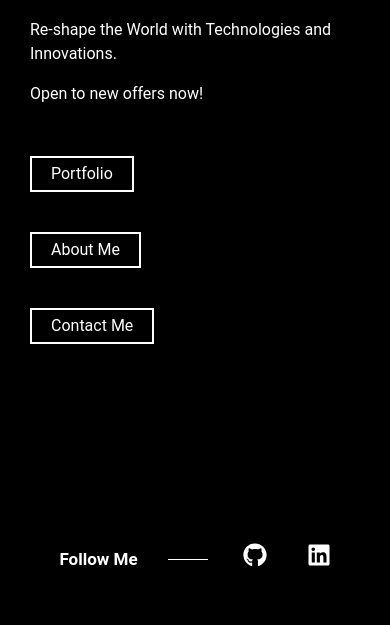
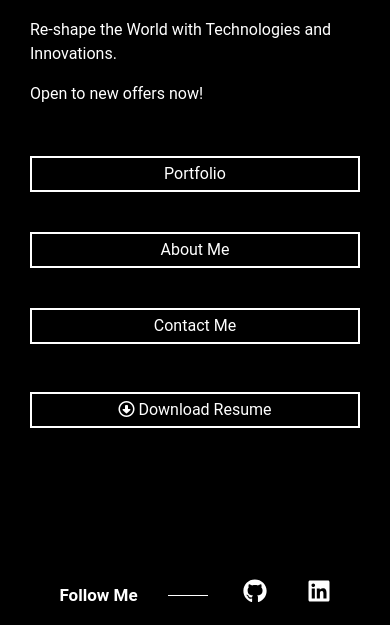
Before and after one commit to jameslovescoding/james-cao-portfolio, a React app: page / in a window 390 px wide. Shown: the part 695-1320 px from the top of the page. Built offline with nearby package versions, Linux system fonts and the light colour scheme; some packages are replaced by stand-ins of ours; no server answers.

Commit message:
added resume files

```diff
--- /dev/null
+++ b/src/components/resumebutton/index.js
@@ -0,0 +1,24 @@
+import React from "react";
+import { Link } from "react-router-dom"
+
+const resumebutton = () => {
+
+  const resumeUrl = 'Cao_James_Resume_Full_Stack_Web_Dev.pdf';
+
+  const openResume = () => {
+    window.open(resumeUrl, '_blank');
+  };
+
+  return (<>
+    <Link onClick={openResume}>
+      <div id="button_h" className="ac_btn btn resume-btn">
+        <i className="fa-regular fa-circle-down"></i> Download Resume
+        <div className="ring one"></div>
+        <div className="ring two"></div>
+        <div className="ring three"></div>
+      </div>
+    </Link>
+  </>)
+}
+
+export default resumebutton;
--- a/src/content_option.js
+++ b/src/content_option.js
@@ -133,7 +133,7 @@ const skills = [
     },
     {
         name: (<>
-            <span>Node</span>
+            <span>Node.js</span>
         </>)
     },
     {
@@ -143,12 +143,12 @@ const skills = [
     },
     {
         name: (<>
-            <span>HTML</span>
+            <span>HTML5</span>
         </>)
     },
     {
         name: (<>
-            <span>CSS</span>
+            <span>CSS3</span>
         </>)
     },
     {
@@ -164,6 +164,11 @@ const skills = [
     {
         name: (<>
             <span>Flask</span>
+        </>)
+    },
+    {
+        name: (<>
+            <span>SQL</span>
         </>)
     },
     {
@@ -189,6 +194,11 @@ const skills = [
     {
         name: (<>
             <span>Alembic</span>
+        </>)
+    },
+    {
+        name: (<>
+            <span>Git</span>
         </>)
     },
     {
--- a/src/pages/home/index.js
+++ b/src/pages/home/index.js
@@ -4,6 +4,7 @@ import { Helmet, HelmetProvider } from "react-helmet-async";
 import Typewriter from "typewriter-effect";
 import { introdata, meta } from "../../content_option";
 import { Link } from "react-router-dom";
+import ResumeButton from "../../components/resumebutton";
 
 export const Home = () => {
   return (
@@ -42,7 +43,7 @@ export const Home = () => {
                 </h1>
                 <div className="mb-30 intro-description">{introdata.description}</div>
                 <div className="intro_btn-action pb-5 home-button-container">
-                  <Link to="/portfolio" className="text_2">
+                  <Link to="/portfolio" className="text_2 full">
                     <div id="button_h" className="ac_btn btn ">
                       Portfolio
                       <div className="ring one"></div>
@@ -66,6 +67,10 @@ export const Home = () => {
                       <div className="ring three"></div>
                     </div>
                   </Link>
+
+                </div>
+                <div className="resume-button-container">
+                  <ResumeButton />
                 </div>
               </div>
             </div>
--- a/src/pages/home/style.css
+++ b/src/pages/home/style.css
@@ -37,6 +37,19 @@ section {
     margin-top: -60px;
 }
 
+.home-button-container {
+    width: 100%;
+    box-sizing: border-box;
+    display: grid;
+    grid-template-columns: repeat(3, 1fr);
+    gap: 20px;
+}
+
+.home-button-container .btn {
+    width: 100%;
+    box-sizing: border-box;
+}
+
 @media (max-width:991.98px) {
     .intro_sec {
         display: block;
@@ -49,7 +62,25 @@ section {
         justify-content: flex-start;
         align-items: start;
         gap: 40px;
+        width: 100%;
+        box-sizing: border-box;
     }
+
+    .home-button-container .btn,
+    .home-button-container a {
+        width: 100%;
+        box-sizing: border-box;
+    }
+}
+
+.resume-button-container {
+    width: 100%;
+    box-sizing: border-box;
+}
+
+.resume-btn {
+    width: 100%;
+    box-sizing: border-box;
 }
 
 
```
Also changed, not shown: 1 other file.
